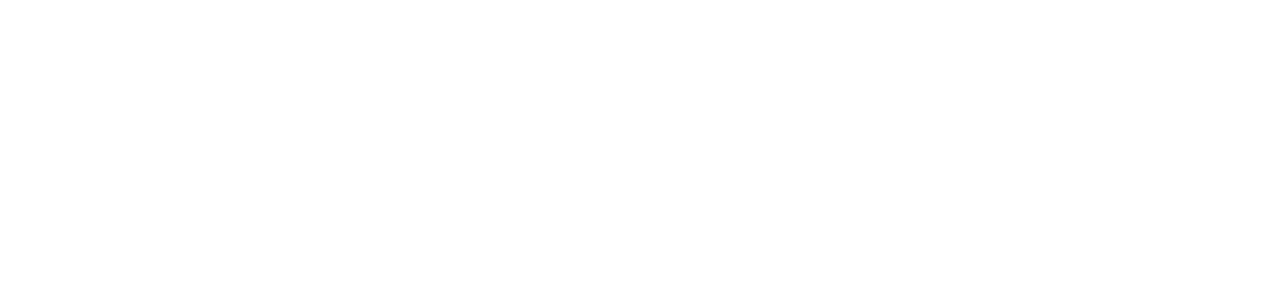
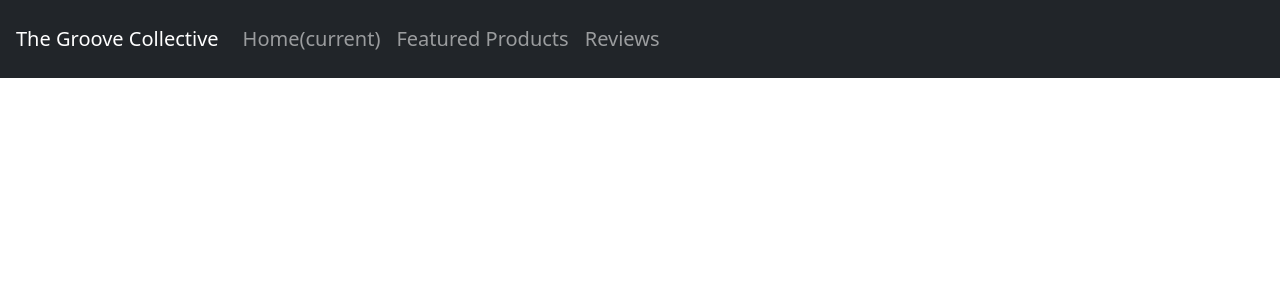
Before and after one commit to KristinaMacias/TheGrooveCollective, a React (Create React App) app: page / in a window 1280 px wide. Shown: the top 300 px of the page. Built offline with nearby package versions, Linux system fonts and the light colour scheme.

Commit message:
added bootstrap, created a navbar component

```diff
--- a/package.json
+++ b/package.json
@@ -6,6 +6,7 @@
     "@testing-library/jest-dom": "^5.16.4",
     "@testing-library/react": "^13.2.0",
     "@testing-library/user-event": "^13.5.0",
+    "bootstrap": "^5.1.3",
     "react": "^18.1.0",
     "react-dom": "^18.1.0",
     "react-scripts": "5.0.1",
--- a/src/App.js
+++ b/src/App.js
@@ -1,9 +1,11 @@
 import logo from './logo.svg';
 import './App.css';
+import Navbar from './components/navabar';
 
 function App() {
   return (
     <div>
+      <Navbar />
 
     </div>
   );
--- /dev/null
+++ b/src/components/navabar.jsx
@@ -0,0 +1,27 @@
+import React from "react";
+
+export default class Navbar extends React.Component {
+    render() {
+        return (
+            <nav class="navbar navbar-expand-lg navbar-dark bg-dark p-3 lead">
+                <a class="navbar-brand" href="#">The Groove Collective</a>
+                <button class="navbar-toggler" type="button" data-toggle="collapse" data-target="#navbarNav" aria-controls="navbarNav" aria-expanded="false" aria-label="Toggle navigation">
+                <span class="navbar-toggler-icon"></span>
+                </button>
+                <div class="collapse navbar-collapse" id="navbarNav">
+                    <ul class="navbar-nav">
+                        <li class="nav-item active">
+                            <a class="nav-link" href="#">Home<span class="sr-only">(current)</span></a>
+                        </li>
+                        <li class="nav-item">
+                            <a class="nav-link" href="#">Featured Products</a>
+                        </li>
+                        <li class="nav-item">
+                            <a class="nav-link" href="#">Reviews</a>
+                        </li>
+                    </ul>
+                </div>
+            </nav>
+        )
+    }
+}
--- a/src/index.js
+++ b/src/index.js
@@ -1,6 +1,7 @@
 import React from 'react';
 import ReactDOM from 'react-dom/client';
 import './index.css';
+import '../node_modules/bootstrap/dist/css/bootstrap.css'
 import App from './App';
 import reportWebVitals from './reportWebVitals';
 
```
Also changed, not shown: 1 other file (tests, documents, lock files or other folders).
